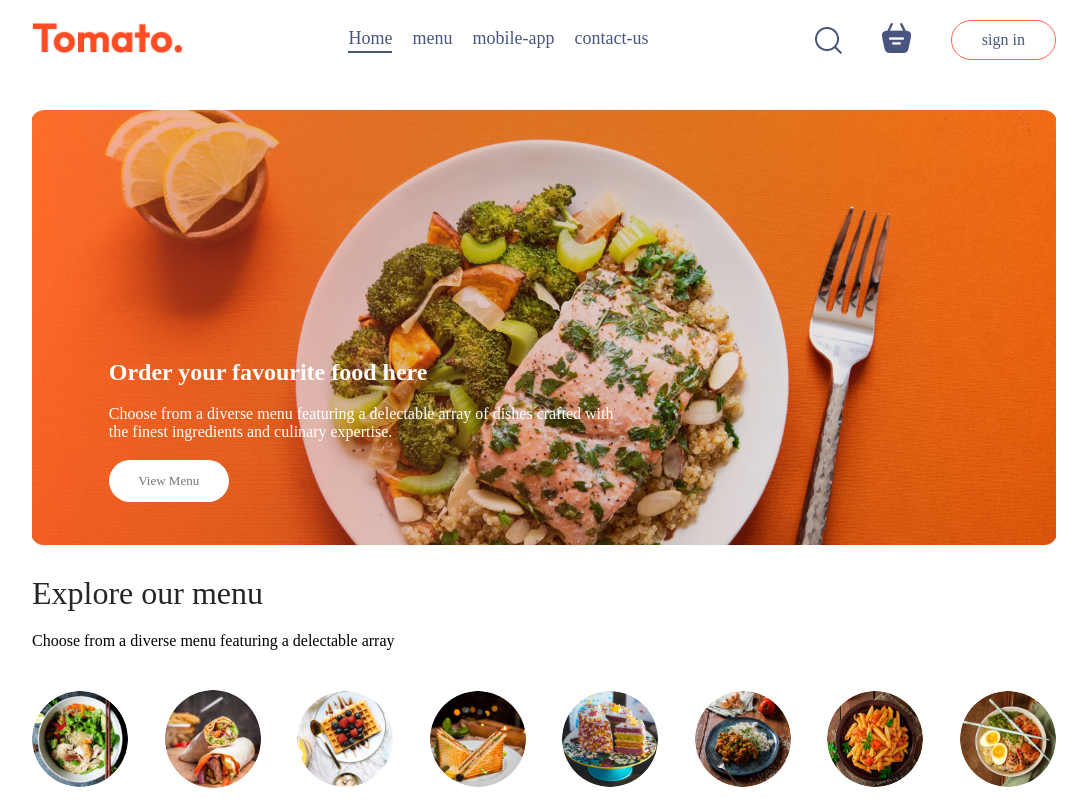
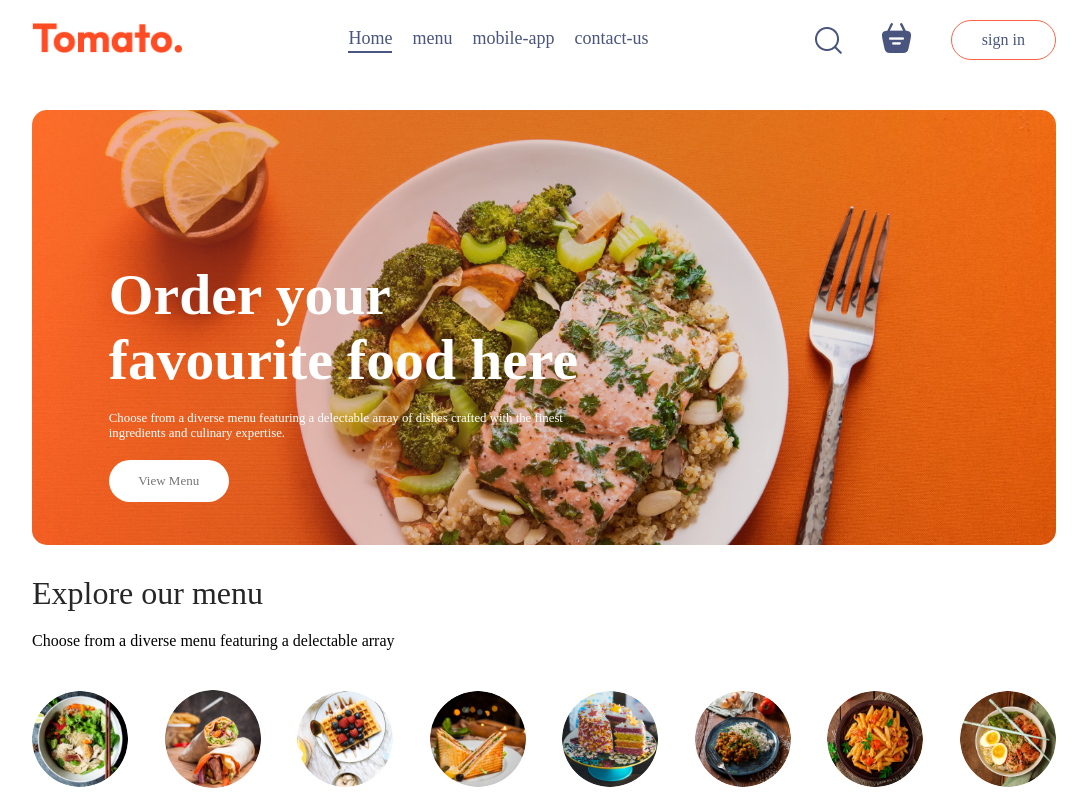
Before and after one commit to abhissshk/food-delivery-mern, a React (Vite) app in the folder Fronted/: page / in a window 1280 px wide. Shown: the top 800 px of the page, without its empty margins (96-1183 px from the left). Built offline with nearby package versions, Linux system fonts and the light colour scheme; no server answers.

Commit message:
fix header image not showing

```diff
--- a/Fronted/src/component/Header/Header.css
+++ b/Fronted/src/component/Header/Header.css
@@ -1,64 +1,68 @@
-.header{
-    height:34vw;
+.header {
+    height: 34vw;
+    width: 100%; /* Ensure it spans the full width */
     margin: 30px auto;
     background-size: cover;
     background-position: center;
+    background-repeat: no-repeat; /* Prevents tiling if the image is small */
     position: relative;
+    border-radius: 15px; /* Added to match common food-del UI styles */
 }
 
-.header-contents{
+.header-contents {
     position: absolute;
-     display: flex;
-    flex-direction:column;
-    align-items:start;
+    display: flex;
+    flex-direction: column;
+    align-items: start;
     gap: 1.5vw;
     max-width: 50%;
     bottom: 10%;
     left: 6vw;
     animation: fadeIn 3s;
-
 }
 
-.header-contents h2,
-.header-contents p{
+.header-contents h2 {
+    font-weight: 600;
     color: white;
+    font-size: max(4.5vw, 22px); /* Responsive heading size */
 }
 
-.header-contents button{
+.header-contents p {
+    color: white;
+    font-size: 1vw;
+}
+
+.header-contents button {
     border: none;
     color: #747474;
     font-weight: 500;
     padding: 1vw 2.3vw;
     background-color: white;
-    font-size: max(1vw,13px);
+    font-size: max(1vw, 13px);
     border-radius: 50px;
-
-
+    cursor: pointer;
 }
 
-@media (max-width:1050px){
+/* Animations */
+@keyframes fadeIn {
+    0% { opacity: 0; }
+    100% { opacity: 1; }
+}
 
-
-    .header-contents{
+@media (max-width: 1050px) {
+    .header-contents {
         max-width: 45%;
     }
-
 }
 
-
-@media (max-width:750px){
-
-
-    .header-contents{
-        max-width:65%;
+@media (max-width: 750px) {
+    .header-contents {
+        max-width: 65%;
     }
-
-    .header-contents p{
+    .header-contents p {
         display: none;
     }
-
-    .header-contents button{
+    .header-contents button {
         padding: 2vw 4vw;
     }
-
 }
```
Also changed, not shown: Fronted/src/component/Header/Header.jsx (+8 -6 lines).
